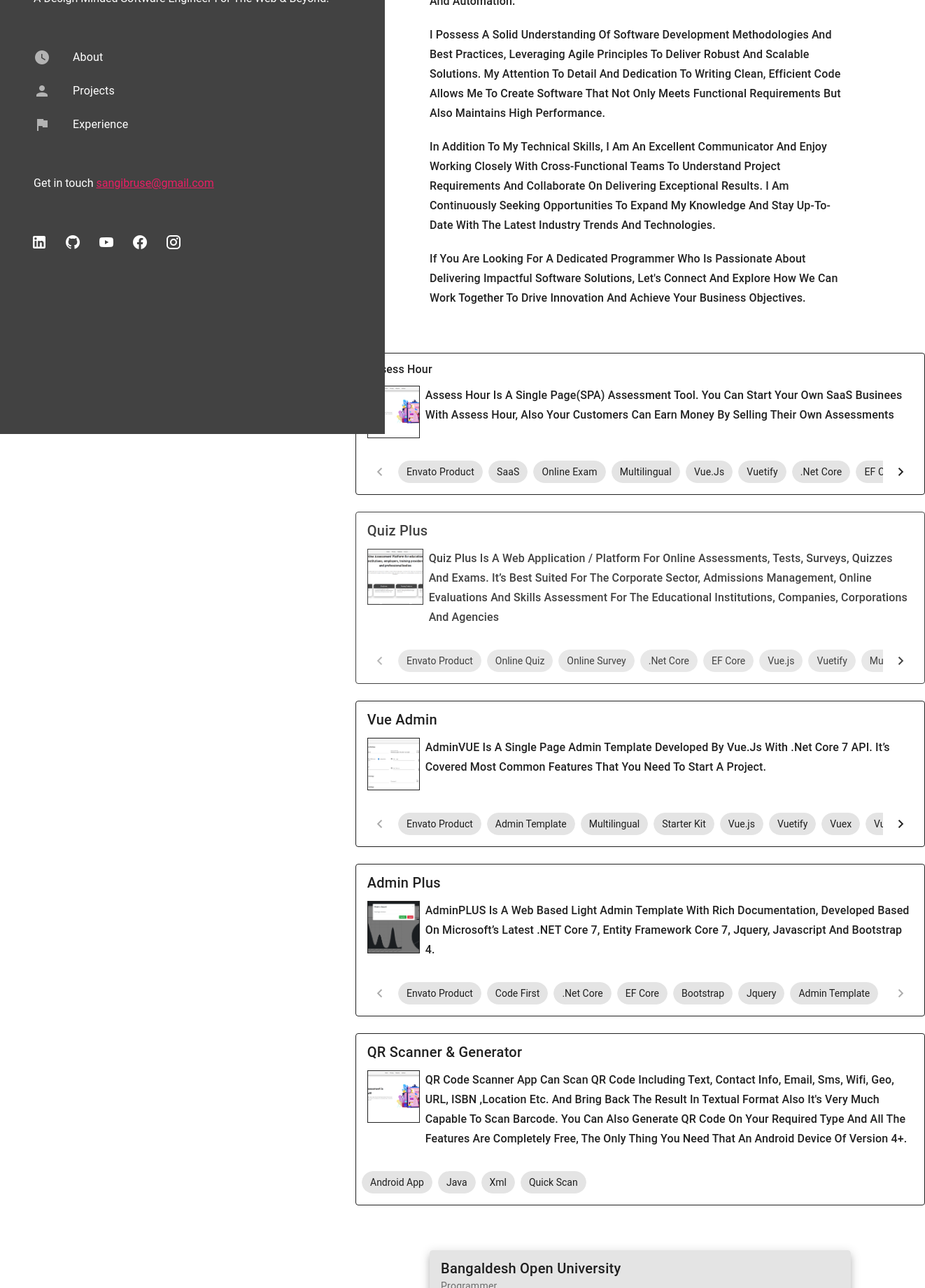
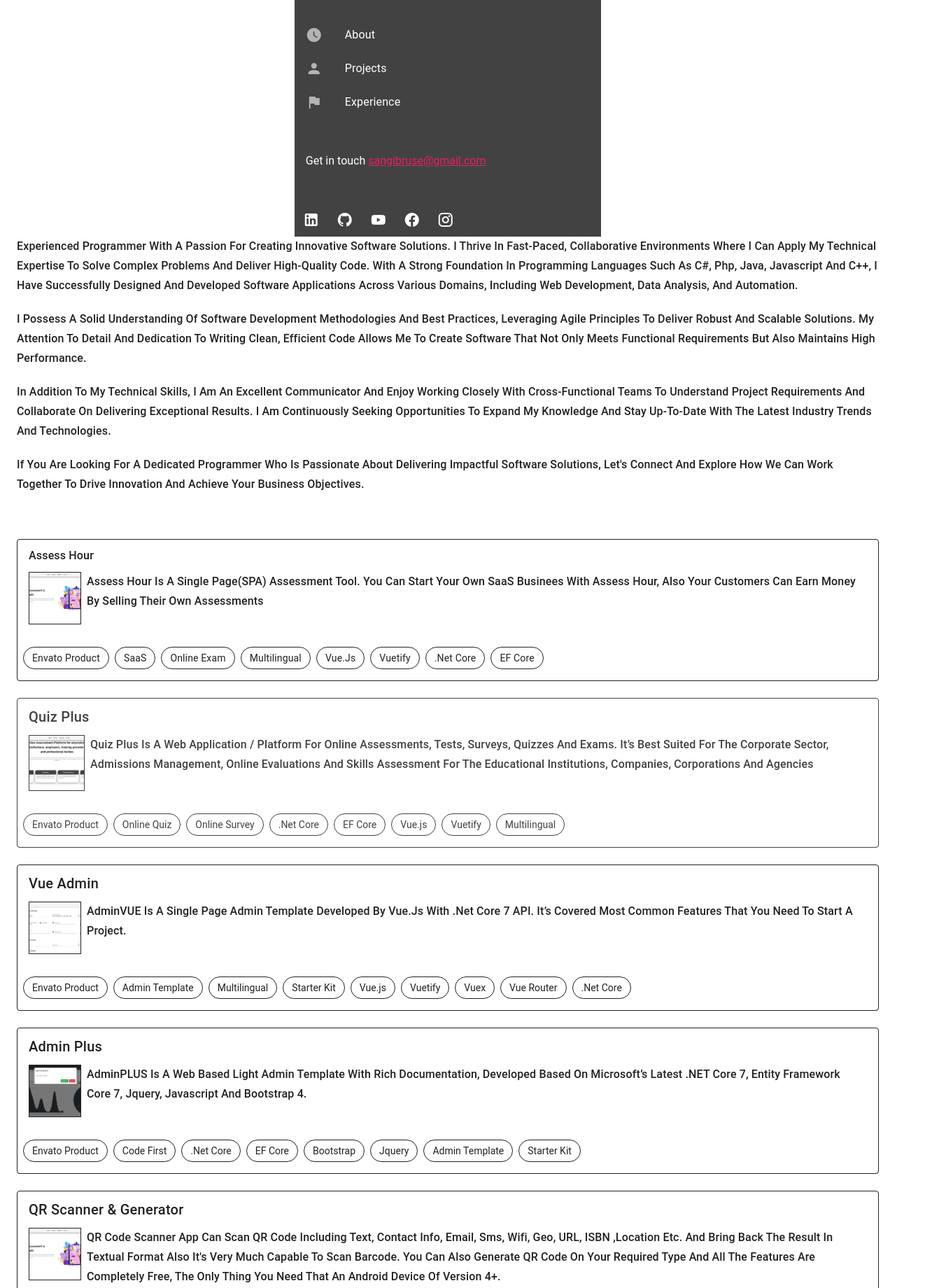
Before and after one commit to sangib58/SangibProject.Com, a Vue app: page / in a window 1280 px wide. Shown: the part 180-2020 px from the top of the page at 70% size, 1322 px wide, since content can reach past the window. Built offline with nearby package versions, Linux system fonts and the light colour scheme.

Commit message:
design changes

```diff
--- a/src/App.vue
+++ b/src/App.vue
@@ -1,9 +1,10 @@
 <template>
   <v-app>
-    <v-navigation-drawer color="grey-darken-3" width="550" floating>
+    <v-navigation-drawer v-if="navigationVisible" class="pa-6" color="grey-darken-3" width="550" location="left" floating>
       <About/>
     </v-navigation-drawer>
-    <v-main class="d-flex flex-column align-center justify-center mx-16">
+    <v-main class="d-flex flex-column align-center justify-center mx-2 mx-md-6">
+      <About v-if="navigationVisible==false"/>
       <Content/>
     </v-main>
   </v-app>
@@ -18,6 +19,16 @@ import Content from '@/views/Content.vue'
       About,
       Content
     },
+    data(){
+      return{
+        logoImg:'/logo-no-background.png'
+      }
+    },
+    computed:{
+      navigationVisible(){
+        return window.innerWidth>1280?true:false
+      }
+    },
     created(){
       //console.log(this.$route)
     }
--- a/src/views/About.vue
+++ b/src/views/About.vue
@@ -1,12 +1,12 @@
 <template>
-    <v-sheet color="grey-darken-3" class="ma-8">
+    <v-sheet color="grey-darken-3">
         <v-avatar :image="this.homeImg" size="70" class="ml-4"></v-avatar>
         <div class="text-h4 ml-4 text-capitalize">Sangib Kumar Saha</div>
         <div class="ml-4 text-capitalize">Programmer</div>
         <div class="mb-10 ml-4 text-capitalize">
             A design minded software engineer for the web & beyond.
         </div>
-        <v-list>
+        <v-list bg-color="grey-darken-3">
             <v-list-item key="1" prepend-icon="mdi-clock" title="About" :href="this.aboutUrl"></v-list-item>
             <v-list-item key="2" prepend-icon="mdi-account" title="Projects" :href="this.projectUrl"></v-list-item>
             <v-list-item key="3" prepend-icon="mdi-flag" title="Experience" :href="this.experienceUrl"></v-list-item>
--- a/src/views/Content.vue
+++ b/src/views/Content.vue
@@ -34,7 +34,7 @@
 
     <section id="project" class="mt-16">
         <v-sheet>
-            <v-card class="text-subtitle-1 text-capitalize font-weight-medium" variant="outlined">
+            <v-card :href="this.assessHourSrc" class="text-subtitle-1 text-capitalize font-weight-medium" variant="outlined" hover>
                 <v-card-item>
                     <v-card-title class="text-subtitle-1 text-capitalize font-weight-medium">Assess Hour</v-card-title>
                 </v-card-item>
@@ -53,7 +53,7 @@
                     </div>
                 </v-card-text>
                 <v-card-actions>
-                    <v-chip-group>
+                    <v-chip-group variant="outlined">
                         <v-chip>Envato Product</v-chip>
                         <v-chip>SaaS</v-chip>
                         <v-chip>Online Exam</v-chip>
@@ -67,7 +67,7 @@
             </v-card>
 
 
-            <v-card class="my-6" color="grey-darken-3" variant="outlined">
+            <v-card :href="this.quizPlusSrc" class="my-6" color="grey-darken-3" variant="outlined" hover>
                 <v-card-item>
                     <v-card-title>Quiz Plus</v-card-title>
                 </v-card-item>
@@ -88,7 +88,7 @@
 
                 </v-card-text>
                 <v-card-actions>
-                    <v-chip-group>
+                    <v-chip-group variant="outlined">
                         <v-chip>Envato Product</v-chip>
                         <v-chip>Online Quiz</v-chip>
                         <v-chip>Online Survey</v-chip>
@@ -100,7 +100,7 @@
                     </v-chip-group>
                 </v-card-actions>
             </v-card>
-            <v-card class="my-6" variant="outlined">
+            <v-card :href="this.vueAdminSrc" class="my-6" variant="outlined" hover>
                 <v-card-item>
                     <v-card-title>Vue Admin</v-card-title>
                 </v-card-item>
@@ -119,7 +119,7 @@
 
                 </v-card-text>
                 <v-card-actions>
-                    <v-chip-group>
+                    <v-chip-group variant="outlined">
                         <v-chip>Envato Product</v-chip>
                         <v-chip>Admin Template</v-chip>
                         <v-chip>Multilingual</v-chip>
@@ -132,7 +132,7 @@
                     </v-chip-group>
                 </v-card-actions>
             </v-card>
-            <v-card class="my-6" variant="outlined">
+            <v-card :href="this.coreAdminSrc" class="my-6" variant="outlined" hover>
                 <v-card-item>
                     <v-card-title>Admin Plus</v-card-title>
                 </v-card-item>
@@ -152,7 +152,7 @@
 
                 </v-card-text>
                 <v-card-actions>
-                    <v-chip-group>
+                    <v-chip-group variant="outlined">
                         <v-chip>Envato Product</v-chip>
                         <v-chip>Code First</v-chip>
                         <v-chip>.Net Core</v-chip>
@@ -164,7 +164,7 @@
                     </v-chip-group>
                 </v-card-actions>
             </v-card>
-            <v-card class="my-6" variant="outlined">
+            <v-card :href="this.qrScannerSrc" class="my-6" variant="outlined" hover>
                 <v-card-item>
                     <v-card-title>QR Scanner & Generator</v-card-title>
                 </v-card-item>
@@ -186,7 +186,7 @@
 
                 </v-card-text>
                 <v-card-actions>
-                    <v-chip-group>
+                    <v-chip-group variant="outlined">
                         <v-chip>Android App</v-chip>
                         <v-chip>Java</v-chip>
                         <v-chip>Xml</v-chip>
@@ -291,6 +291,11 @@
                 projectImg2:'/images/quiz-plus.png',
                 projectImg3:'/images/vue-admin.png',
                 projectImg4:'/images/admin-plus.png',
+                assessHourSrc:'https://assesshour.sangibproject.com/',
+                quizPlusSrc:'https://quizplus.sangibproject.com/',
+                vueAdminSrc:'https://vueadmin.sangibproject.com/',
+                coreAdminSrc:'https://coreadmin.sangibproject.com/',
+                qrScannerSrc:'https://play.google.com/store/apps/details?id=app.barcode.qrcodereader'
             }
         }
     }
```
